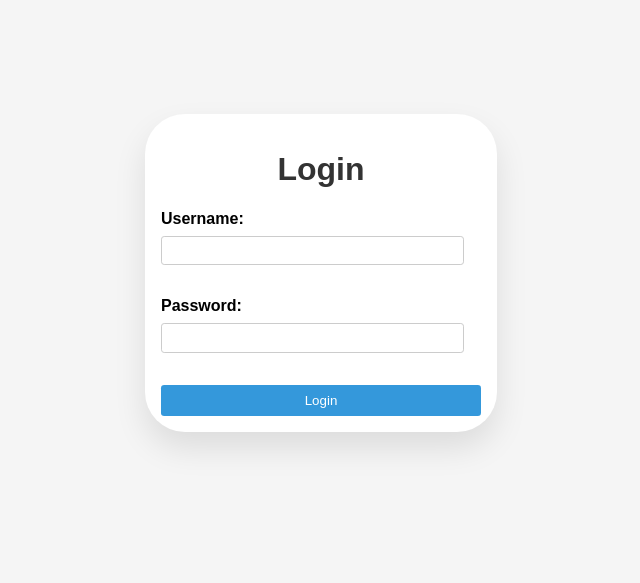
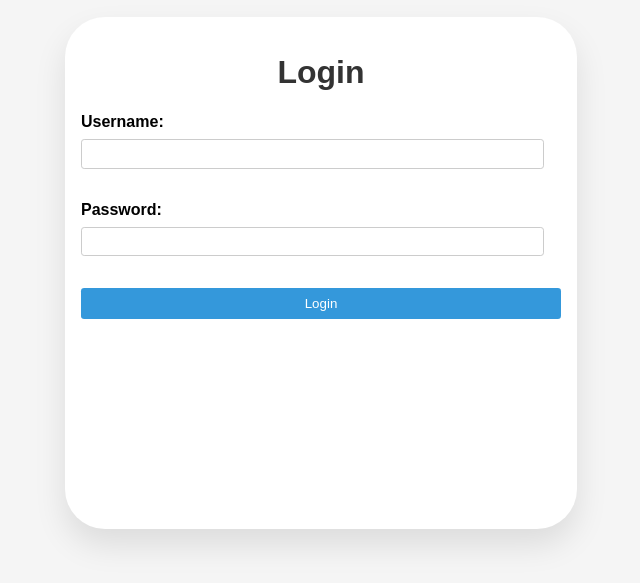
Before and after one commit to HypeFish/roybal-personal, a website: page assets/pages/login.html in a window 1280 px wide. Shown: the part 127-710 px from the top of the page, without its empty margins (319-959 px from the left). Drawn offline with Linux system fonts and the light colour scheme.

Commit message:
one more qol

```diff
--- a/assets/css/login.css
+++ b/assets/css/login.css
@@ -13,9 +13,9 @@ body {
     border-radius: 5vmin;
     box-shadow: 0 2vmin 4vmin rgba(0, 0, 0, 0.1);
     padding: 2vmin;
-    max-width: 40vmin;
-    max-height : 40vmin;
-    width: 100%;
+    width: 60vmin;
+    height: 60vmin;
+    justify-content: center;
 }
 
 h1 {
```
